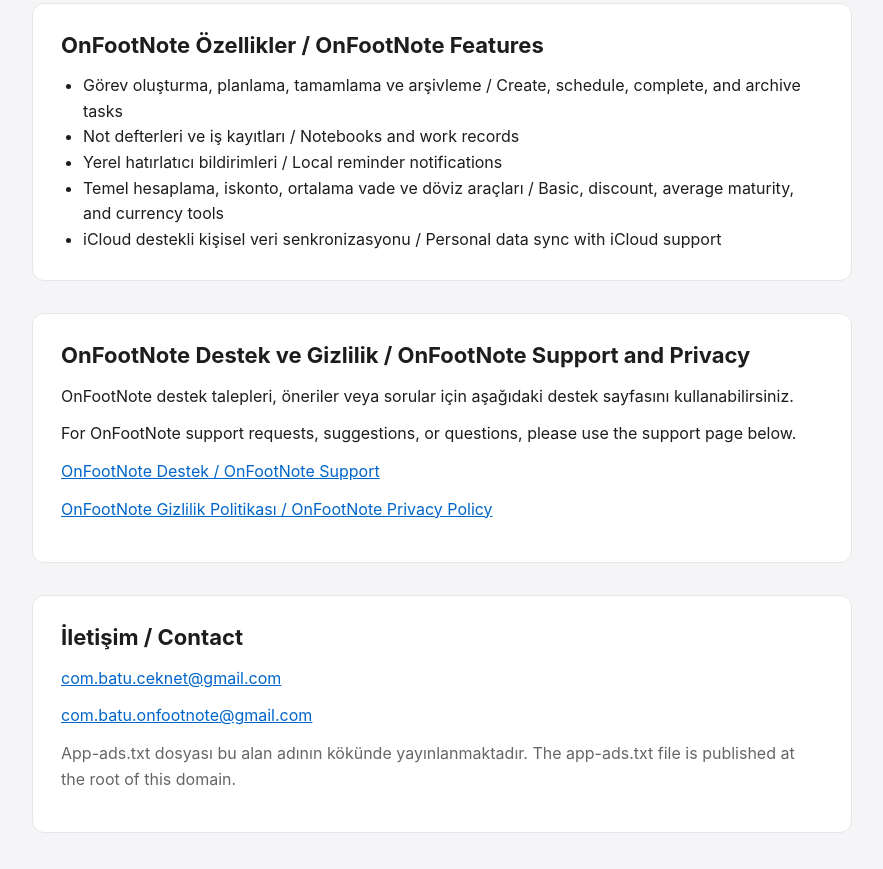
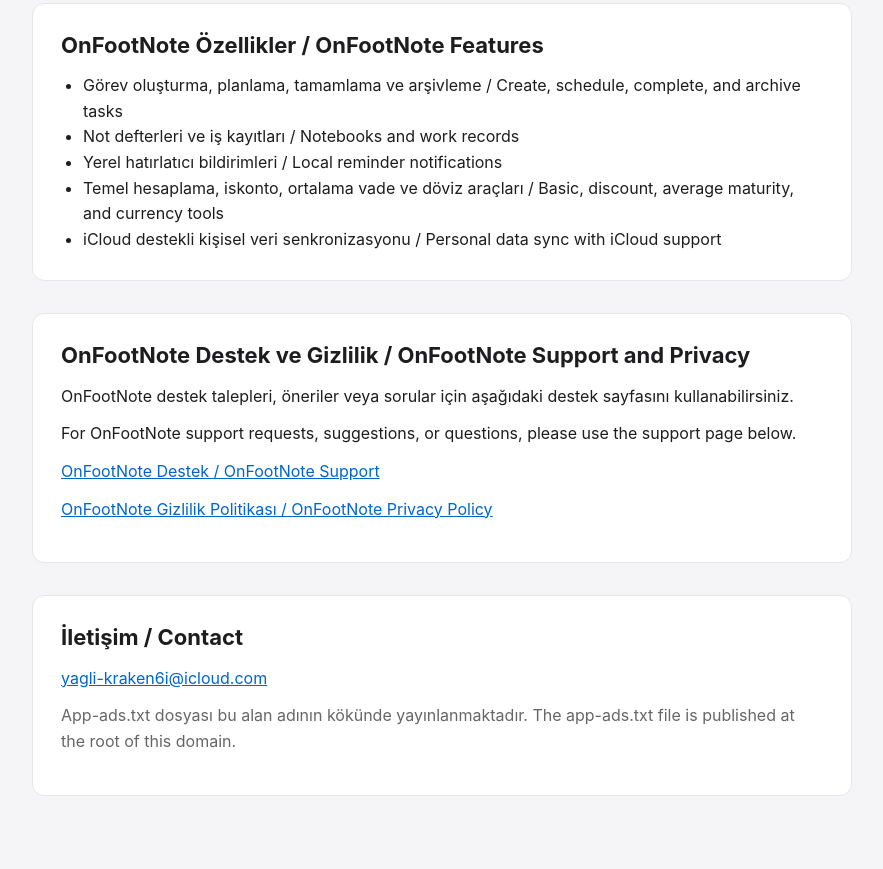
Before and after one commit to batbil34/batbil34.github.io, a plain HTML site: page index.html in a window 1280 px wide. Shown: the part 1158-2027 px from the top of the page, without its empty margins (198-1081 px from the left). Drawn offline with Linux system fonts and the light colour scheme.

Commit message:
Update contact email

```diff
--- a/index.html
+++ b/index.html
@@ -113,8 +113,7 @@
 
         <section>
             <h2>İletişim / Contact</h2>
-            <p><a href="mailto:com.batu.ceknet@gmail.com">com.batu.ceknet@gmail.com</a></p>
-            <p><a href="mailto:com.batu.onfootnote@gmail.com">com.batu.onfootnote@gmail.com</a></p>
+            <p><a href="mailto:yagli-kraken6i@icloud.com">yagli-kraken6i@icloud.com</a></p>
             <p class="muted">App-ads.txt dosyası bu alan adının kökünde yayınlanmaktadır. The app-ads.txt file is published at the root of this domain.</p>
         </section>
     </main>
```
